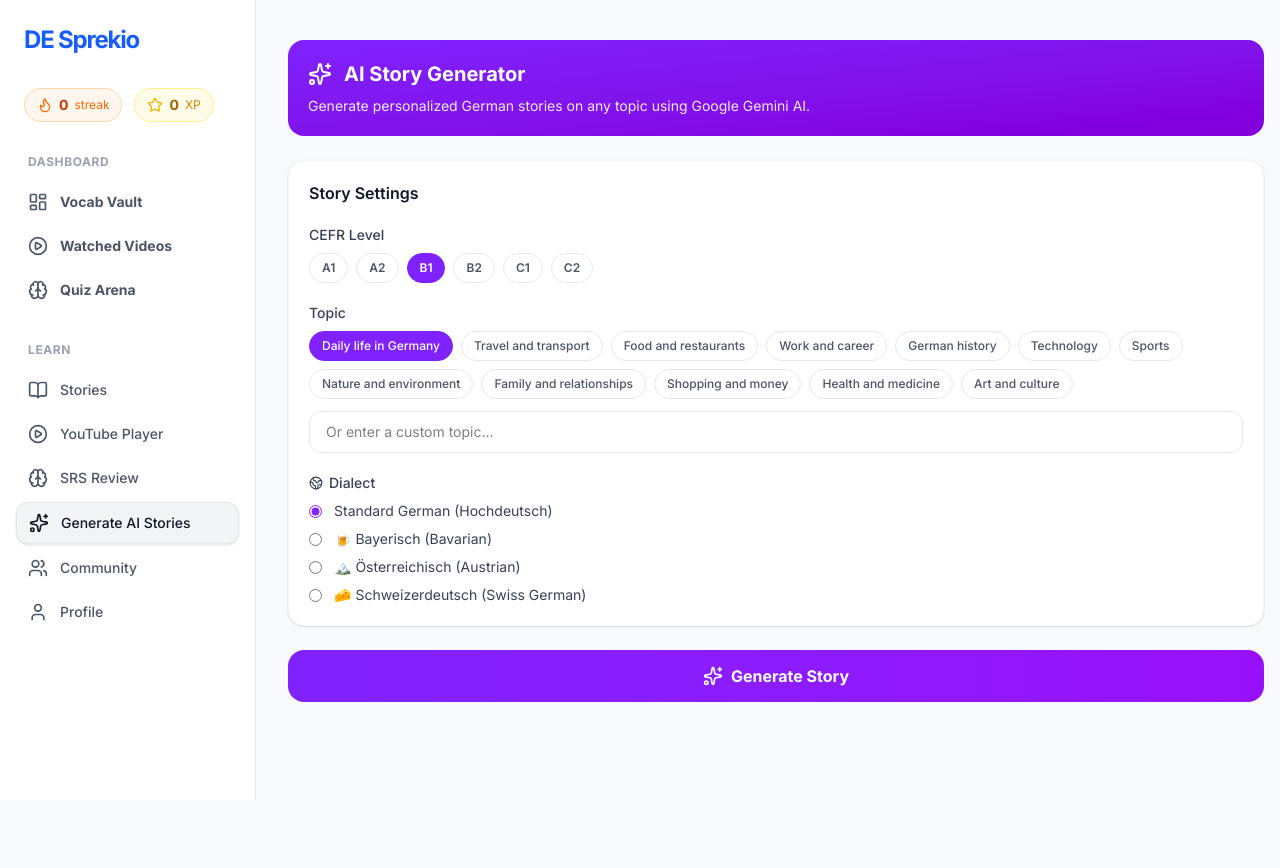
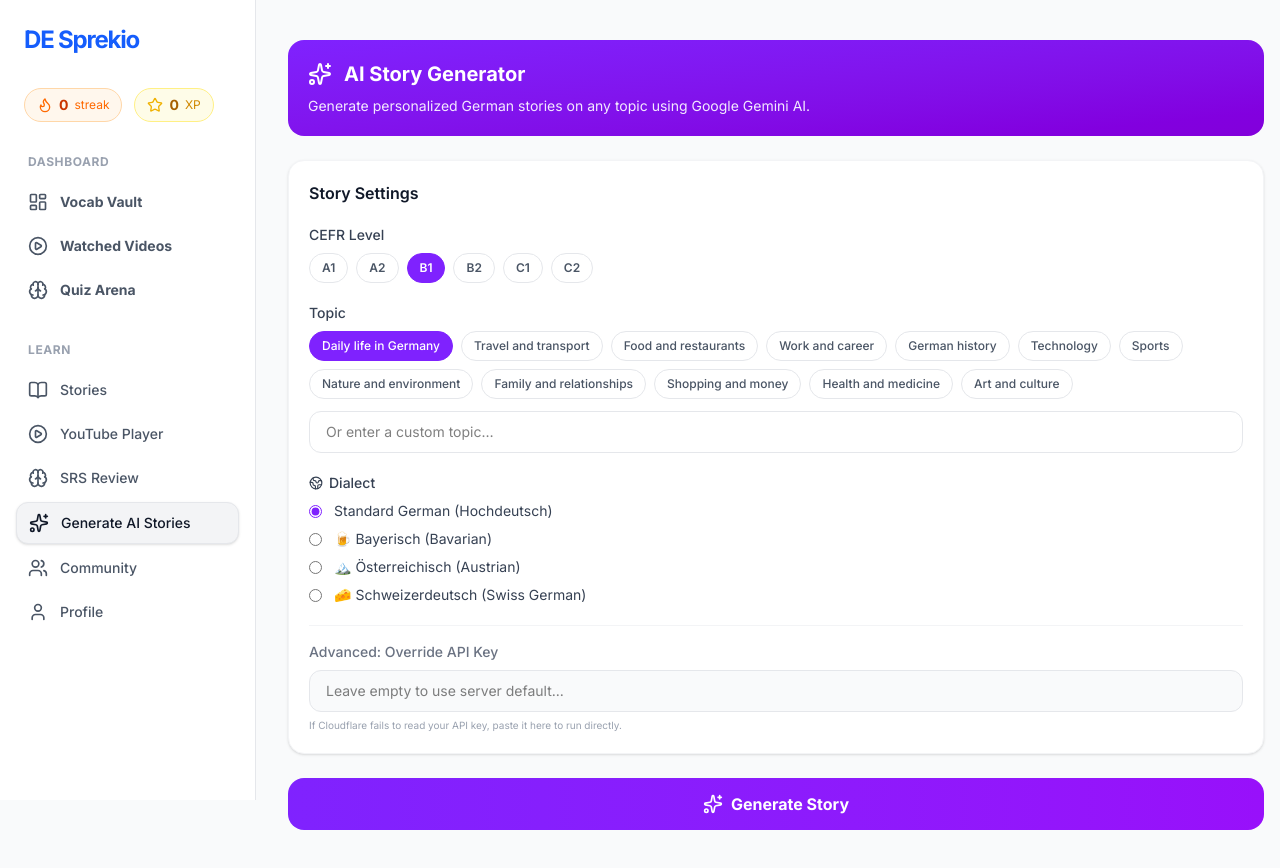
Before and after one commit to khaleel-git/sprekio, a Next.js app in the folder Web App/: page /generate in a window 1280 px wide. Before the commit the page ends 800 px from the top, so only its background shows below. Built offline with nearby package versions, Linux system fonts and the light colour scheme.

Commit message:
feat: add optional api key input for generate page and highlight vocab words in stories

```diff
--- a/Web App/src/app/generate/page.tsx
+++ b/Web App/src/app/generate/page.tsx
@@ -30,6 +30,7 @@ const DIALECTS = [
 ];
 
 export default function GeneratePage() {
+  const [apiKey, setApiKey] = useState("");
   const [topic, setTopic] = useState("Daily life in Germany");
   const [customTopic, setCustomTopic] = useState("");
   const [level, setLevel] = useState<CEFRLevel>("B1");
@@ -53,6 +54,7 @@ export default function GeneratePage() {
         level,
         dialect: dialect || undefined,
         wordCount: 200,
+        apiKey: apiKey.trim(),
       });
       setGenerated(story as unknown as Partial<Story>);
     } catch (e: unknown) {
@@ -171,6 +173,23 @@ export default function GeneratePage() {
             ))}
           </div>
         </div>
+
+        {/* Optional Advanced API Key */}
+        <div className="pt-4 border-t border-gray-100 mt-4">
+          <label className="text-sm font-medium text-gray-500 mb-2 flex items-center gap-1.5 cursor-pointer hover:text-gray-700">
+            Advanced: Override API Key
+          </label>
+          <input
+            type="password"
+            value={apiKey}
+            onChange={(e) => setApiKey(e.target.value)}
+            placeholder="Leave empty to use server default..."
+            className="w-full px-4 py-2.5 rounded-xl border border-gray-200 text-sm focus:outline-none focus:ring-2 focus:ring-violet-500 bg-gray-50 hover:bg-white focus:bg-white transition-colors"
+          />
+          <p className="text-[10px] text-gray-400 mt-1.5">
+            If Cloudflare fails to read your API key, paste it here to run directly.
+          </p>
+        </div>
       </div>
 
       {/* Generate button */}
--- a/Web App/src/components/StoryReader.tsx
+++ b/Web App/src/components/StoryReader.tsx
@@ -169,7 +169,7 @@ function AnnotatedText({
               key={i}
               onClick={() => annotation && onWordClick(annotation)}
               className={cn(
-                annotation ? "cursor-pointer hover:bg-blue-50 rounded px-0.5 transition-colors" : ""
+                annotation ? "cursor-pointer bg-yellow-100/60 hover:bg-yellow-200 border-b-2 border-yellow-200/50 rounded px-0.5 font-medium transition-colors" : ""
               )}
             >
               {token}
@@ -185,12 +185,12 @@ function AnnotatedText({
             key={i}
             onClick={() => onWordClick(annotation)}
             className={cn(
-              "cursor-pointer hover:bg-blue-50 rounded px-0.5 transition-colors",
+              "cursor-pointer bg-yellow-100/60 hover:bg-yellow-200 border-b-2 border-yellow-200/50 rounded px-0.5 font-medium transition-colors",
               caseClass,
               annotation.separable && "decoration-dashed underline decoration-yellow-400",
-              isSaved && "bg-green-50"
+              isSaved && "bg-green-50 border-green-200/50"
             )}
-            title={`${annotation.translation}${annotation.case ? ` · ${annotation.case}` : ""}`}
+            title={`${annotation.translation}${annotation.case ? ` - ${annotation.case}` : ""}`}
           >
             {token}
           </span>
--- a/Web App/src/lib/gemini.ts
+++ b/Web App/src/lib/gemini.ts
@@ -102,7 +102,7 @@ Requirements:
 }
 
 export async function generateStory(
-  req: Omit<StoryGenerationRequest, 'apiKey'>
+  req: StoryGenerationRequest
 ): Promise<GeneratedStory> {
   const response = await fetch('/api/generate', {
     method: "POST",
```
Also changed, not shown: 1 other file (tests, documents, lock files or other folders).
